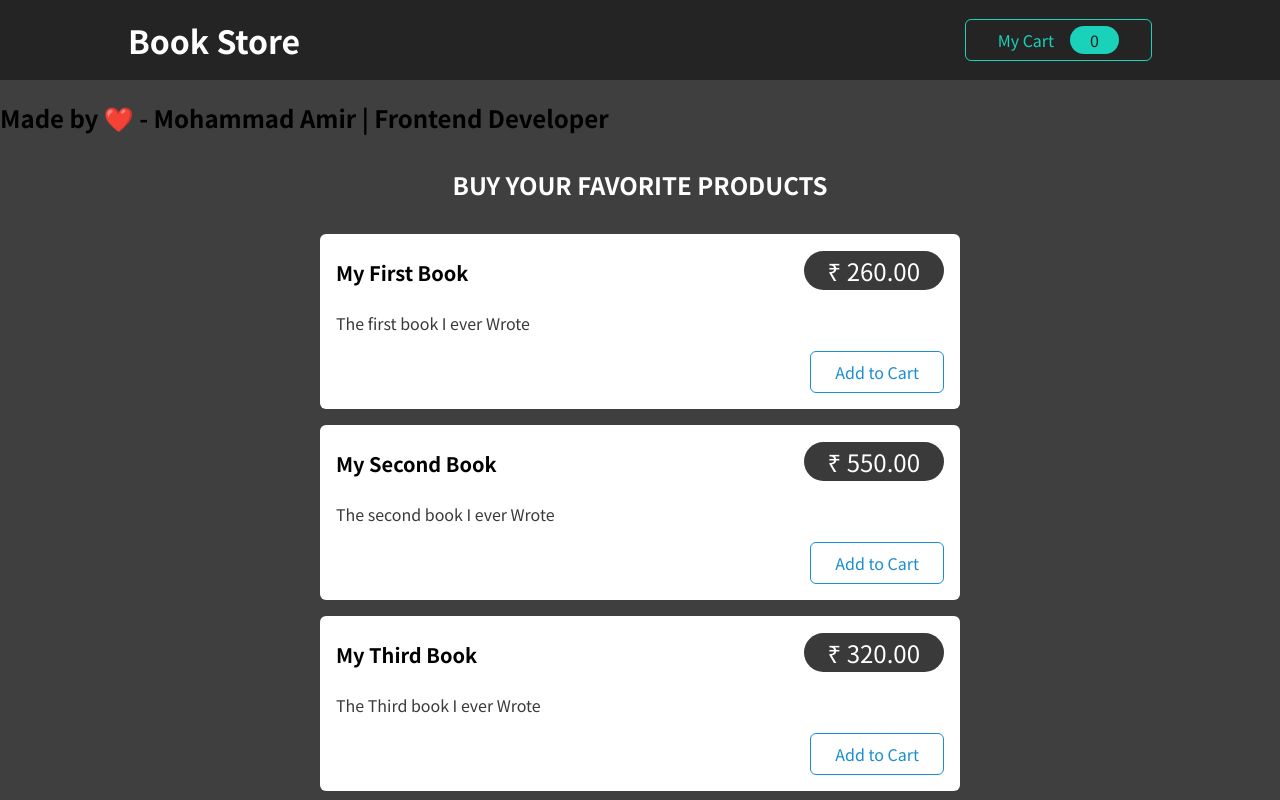
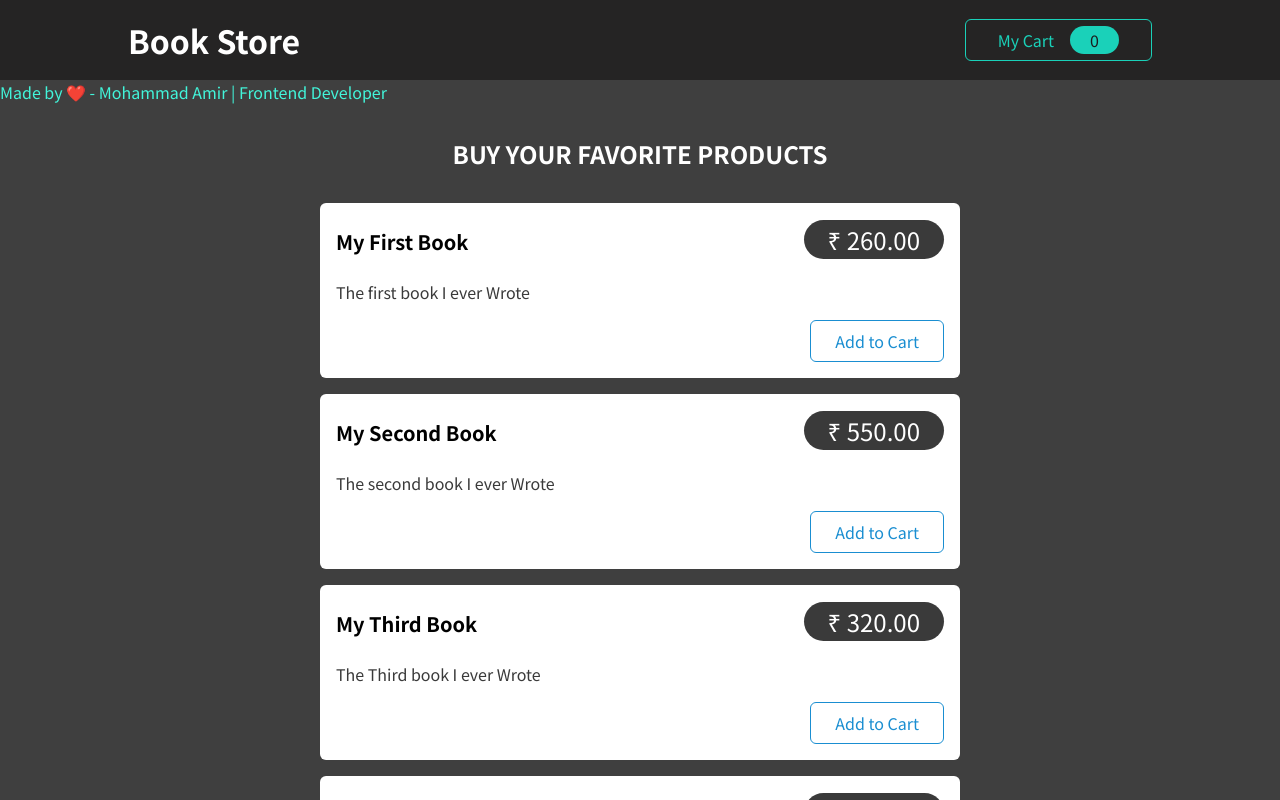
Before and after one commit to amirsep/redux-cart-book-store, a React (Create React App) app: page / in a window 1280 px wide. Shown: the top 800 px of the page. Built offline with nearby package versions, Linux system fonts and the light colour scheme.

Commit message:
Update Products.js

```diff
--- a/src/components/Shop/Products.js
+++ b/src/components/Shop/Products.js
@@ -38,7 +38,7 @@ const DUMMY_PRODUCTS = [
 const Products = (props) => {
   return (
     <section className={classes.products}>
-     <h1>Made by ❤️ - Mohammad Amir | Frontend Developer</h1>
+     <span>Made by ❤️ - Mohammad Amir | Frontend Developer </span>
       <h2>Buy your favorite products</h2>
       <ul>
         {DUMMY_PRODUCTS.map((product) => {
```
